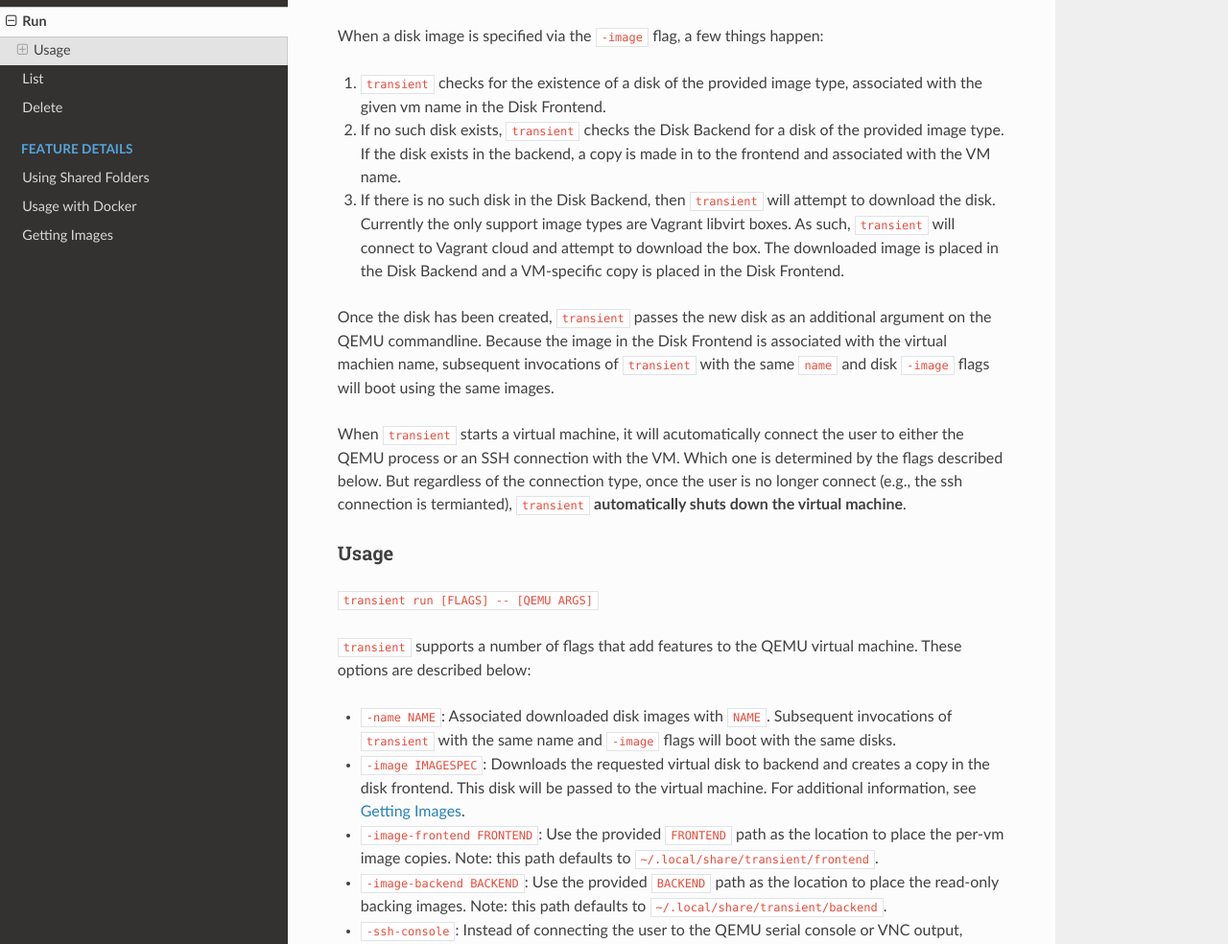
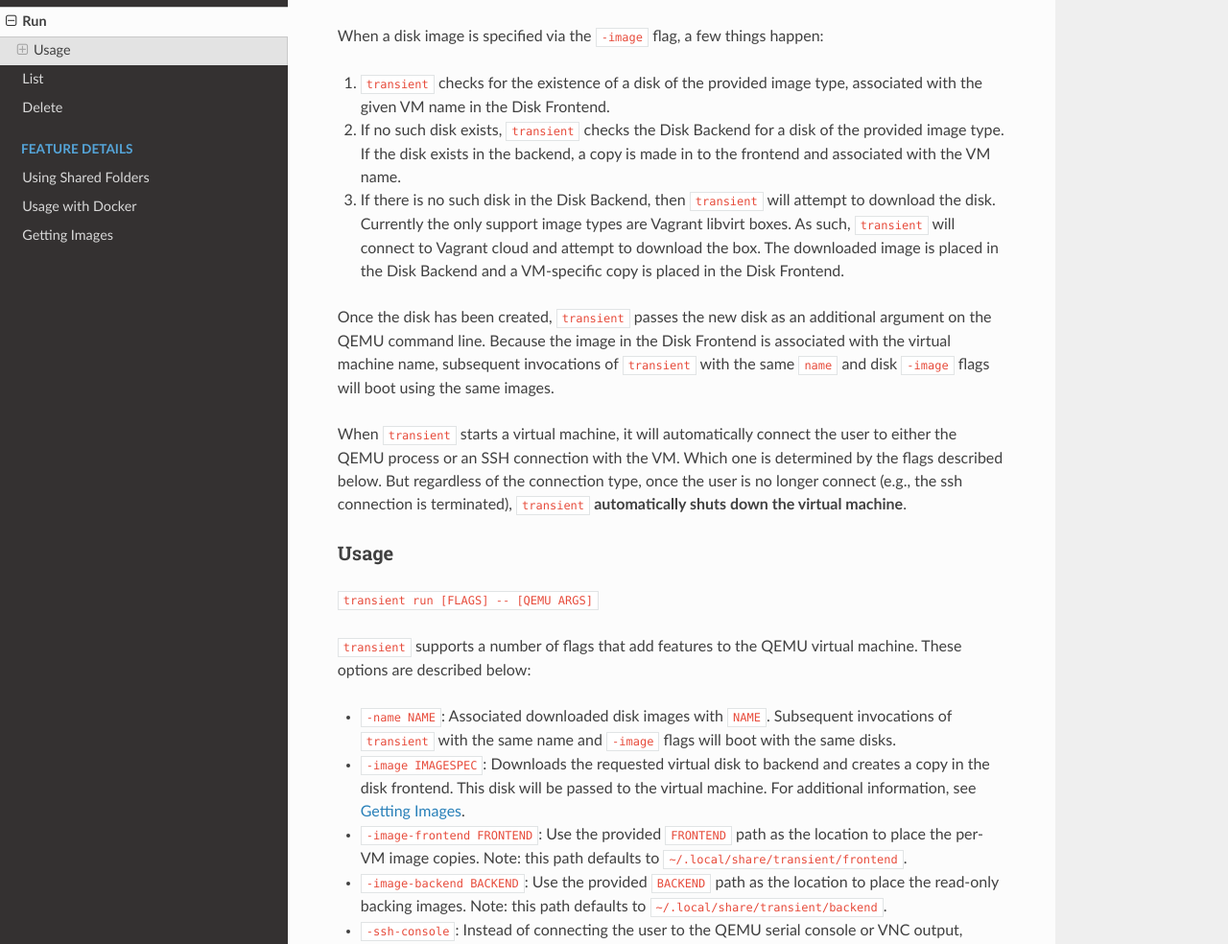
Before and after one commit to ALSchwalm/transient, an MkDocs documentation site: the page built from docs/cli/run.md, in a window 1280 px wide and 1400 px high. Shown: the part 202-1186 px from the top of the window at 96% size. Built offline with MkDocs 1.6.1, drawn with Linux system fonts in a browser that asks for light colours; nearby versions of some CDN libraries.

Commit message:
Documentation fixes

```diff
--- a/docs/cli/run.md
+++ b/docs/cli/run.md
@@ -8,7 +8,7 @@ directly to QEMU.
 When a disk image is specified via the `-image` flag, a few things happen:
 
 1. `transient` checks for the existence of a disk of the provided image type,
-associated with the given vm name in the Disk Frontend.
+associated with the given VM name in the Disk Frontend.
 
 2. If no such disk exists, `transient` checks the Disk Backend for a disk of
 the provided image type. If the disk exists in the backend, a copy is made in
@@ -21,14 +21,14 @@ the box. The downloaded image is placed in the Disk Backend and a VM-specific co
 is placed in the Disk Frontend.
 
 Once the disk has been created, `transient` passes the new disk as an additional
-argument on the QEMU commandline. Because the image in the Disk Frontend is
-associated with the virtual machien name, subsequent invocations of `transient`
+argument on the QEMU command line. Because the image in the Disk Frontend is
+associated with the virtual machine name, subsequent invocations of `transient`
 with the same `name` and disk `-image` flags will boot using the same images.
 
-When `transient` starts a virtual machine, it will acutomatically connect the
+When `transient` starts a virtual machine, it will automatically connect the
 user to either the QEMU process or an SSH connection with the VM. Which one is
 determined by the flags described below. But regardless of the connection type,
-once the user is no longer connect (e.g., the ssh connection is termianted),
+once the user is no longer connect (e.g., the ssh connection is terminated),
 `transient` **automatically shuts down the virtual machine**.
 
 ### Usage
@@ -46,7 +46,7 @@ creates a copy in the disk frontend. This disk will be passed to the virtual mac
 For additional information, see [Getting Images](/details/images/).
 
 - `-image-frontend FRONTEND`: Use the provided `FRONTEND` path as the location to
-place the per-vm image copies. Note: this path defaults to
+place the per-VM image copies. Note: this path defaults to
 `~/.local/share/transient/frontend`.
 
 - `-image-backend BACKEND`: Use the provided `BACKEND` path as the location to
```
Also changed, not shown: docs/cli/delete.md (+1 -1 lines), docs/cli/list.md (+1 -1 lines), docs/details/images.md (+1 -1 lines), docs/details/shared-folders.md (+1 -1 lines), docs/index.md (+1 -1 lines).
